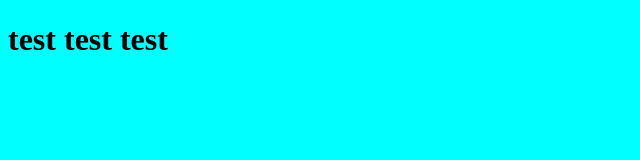
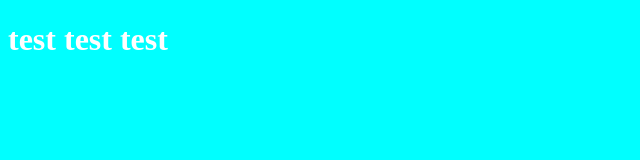
Before and after one commit to JB-De-Meo/bricotips, a plain HTML site: page index.html in a window 1280 px wide. Shown: the whole page, without its empty margins (0-640 px from the left). Drawn offline with Linux system fonts and the light colour scheme.

Commit message:
modification de la couleur du grand titre

```diff
--- a/index.html
+++ b/index.html
@@ -4,7 +4,7 @@
         <meta charset="utf-8">
         <title>Le titre de ma page</title>
     </head>
-    <body style="background-color: aqua;">
+    <body style="background-color: aqua;color: white;">
         <h1>test test test</h1>
     </body>
 </html>
```
